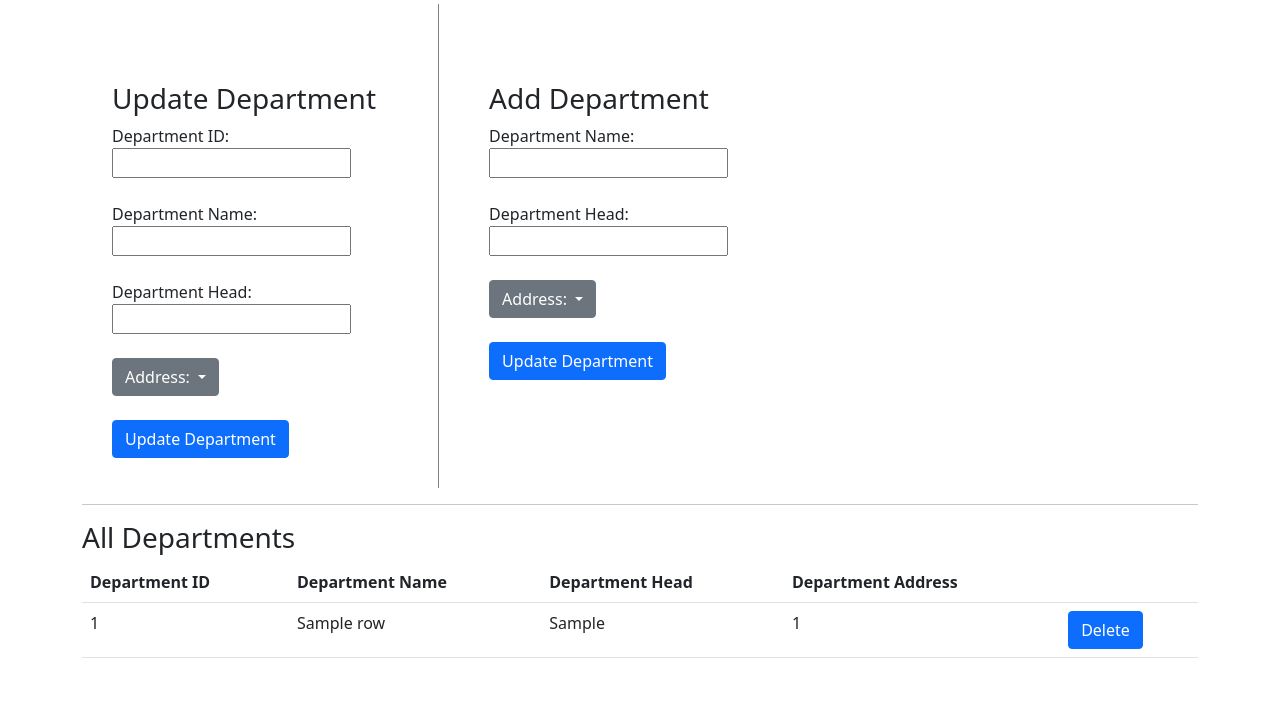
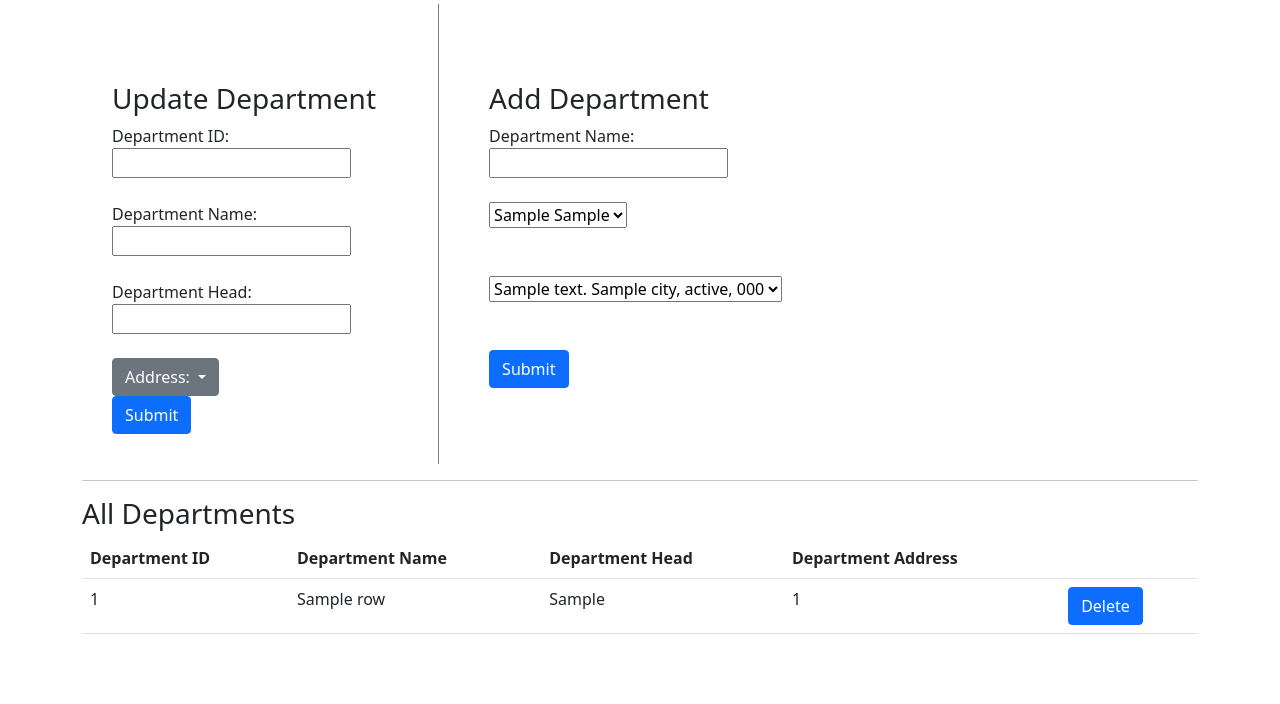
Before and after one commit to JerameKim/ParagonHealthcarePortal, a Flask app: template templates/departments.html in a window 1280 px wide. Shown: the part 178-882 px from the top of the page. After the commit the page ends 812 px from the top, so only its background shows below. Run offline with Flask 2, Linux system fonts and the light colour scheme; the template is opened without the code that fills it: most values are stand-ins (such as "Sample title", 1, 10 or a date in 2020); some libraries are stand-ins or nearby versions.

Commit message:
Department Add included, dropdown fills dynamically

```diff
--- a/app.py
+++ b/app.py
@@ -56,14 +56,17 @@ def insert_sample_data():
     cur.execute('INSERT INTO Departments (departmentName, departmentHead, addressID) VALUES ("Main Surgery", NULL, 2)')
     cur.execute('INSERT INTO Departments (departmentName, departmentHead, addressID) VALUES ("Pharmacy", NULL, 2)')
 
-
     # Insert Some Doctors
     cur.execute('INSERT INTO Doctors (doctorFirst, doctorLast, doctorDOB, departmentID) VALUES ("Dorian", "Grey", "1999-09-09", 1)')
     cur.execute('INSERT INTO Doctors (doctorFirst, doctorLast, doctorDOB, departmentID) VALUES ("Frasier", "Crane", "2000-01-01", 2)')
+    cur.execute('INSERT INTO Doctors (doctorFirst, doctorLast, doctorDOB, departmentID) VALUES ("Simon", "Garfunkle", "2040-11-11", 2)')
+
+
 
 
     # Insert Doctors_Procedures
     # cur.execute('INSERT INTO Doctors_Procedures (procedureID, doctorID) VALUES (1, 1)')
+
 
     # Insert Appointments
     # cur.execute('INSERT INTO Appointments (patientID, doctorID, procedureID, appointmentDate) VALUES (1, 1, 1, "2000-10-10")')
@@ -183,13 +186,43 @@ def procedures():
 
 @app.route('/departments', methods=['GET', 'PUT', 'POST', 'DELETE'])
 def departments():
-    cur = mysql.connection.cursor()
+    if request.method == 'GET':
+        cur = mysql.connection.cursor()
 
-    cur.execute('SELECT * FROM Departments')
-    result = cur.fetchall()
-    mysql.connection.commit()
-    print(result)
-    return render_template('departments.html', rows=result)
+        cur.execute('SELECT * FROM Departments')
+        result = cur.fetchall()
+
+        cur.execute('SELECT * FROM Addresses')
+        all_addresses = cur.fetchall()
+
+        cur.execute('SELECT * FROM Doctors')
+        all_doctors = cur.fetchall()
+
+        mysql.connection.commit()
+
+        return render_template('departments.html', rows=result, address_list = all_addresses, doctor_list = all_doctors)
+
+    if request.method == "POST":
+
+        departmentName = request.form['departmentName']
+        departmentHead = request.form['departmentHead']
+        departmentAddress = request.form['addressID']
+
+        cur = mysql.connection.cursor()
+
+        cur.execute(f'INSERT INTO Departments (departmentName, departmentHead, addressID) VALUES ("{departmentName}", "{departmentHead}", "{departmentAddress}")')
+        cur.execute('SELECT * FROM Departments')
+        result = cur.fetchall()
+
+        cur.execute('SELECT * FROM Addresses')
+        all_addresses = cur.fetchall()
+
+        cur.execute('SELECT * FROM Doctors')
+        all_doctors = cur.fetchall()
+
+        mysql.connection.commit()
+        # print(result)
+        return render_template('departments.html', rows=result, address_list = all_addresses, doctor_list = all_doctors)
 
 @app.route('/appointments', methods=['GET', 'PUT', 'POST', 'DELETE'])
 def appointments():
--- a/templates/departments.html
+++ b/templates/departments.html
@@ -33,11 +33,11 @@
 
             <form>
                 <label for="departmentID">Department ID: </label><br>
-                <input type="text" id="departmentID"><br><br>
+                <input type="text" name="departmentID" id="departmentID"><br><br>
                 <label for="departmentName">Department Name: </label><br>
-                <input type="text" id="departmentName"><br><br>
+                <input type="text" name="departmentName" id="departmentName"><br><br>
                 <label for="departmentHead">Department Head: </label><br>
-                <input type="text" id="departmentHead"><br><br>
+                <input type="text" name="departmentHead" id="departmentHead"><br><br>
                 <form>
                     <div class="dropdown">
                         <button class="btn btn-secondary dropdown-toggle" type="button" id="dropdownMenuButton"
@@ -51,9 +51,9 @@
                         </div>
                     </div>
                 </form>
+                <input type="submit" class="btn btn-primary">
             </form>
             <br>
-            <button type="button" class="btn btn-primary">Update Department</button>
         </div>
 
         <br>
@@ -61,25 +61,31 @@
         <div class="second">
             <h3>Add Department</h3>
 
-            <form>
+            <form action="/departments" method="POST">
                 <label for="departmentName">Department Name: </label><br>
-                <input type="text" id="departmentName"><br><br>
-                <label for="departmentHead">Department Head: </label><br>
-                <input type="text" id="departmentHead"><br><br>
+                <input type="text" name="departmentName"id="departmentName"><br><br>
                 <div class="dropdown">
-                    <button class="btn btn-secondary dropdown-toggle" type="button" id="dropdownMenuButton"
-                        data-toggle="dropdown" aria-haspopup="true" aria-expanded="false">
-                        Address:
-                    </button>
-                    <div class="dropdown-menu" aria-labelledby="dropdownMenuButton">
-                        <a class="dropdown-item" href="#">4757 East Greenway Road, Phoenix, AZ 85032</a>
-                        <a class="dropdown-item" href="#">44447 Miscavige Ct, Gilman Hot Springs, CA 92583</a>
-                        <a class="dropdown-item" href="#">167676 Main St, Carrolton, GA 30112</a>
-                    </div>
+                    <select name="departmentHead" id="departmentHead">
+                        {% for doctor in doctor_list %}
+                            <option name="departmentHead" value="{{doctor.doctorID}}" SELECTED> {{doctor.doctorFirst}} {{doctor.doctorLast}}</option>
+                        {% endfor %}
+                    </select>
                 </div>
+                <br>
+                <br>
+
+                <div class="dropdown">
+                    <select name="addressID" id="addressID">
+                        {% for address in address_list %}
+                            <option name="addressID" value="{{address.addressID}}" SELECTED> {{address.streetAddresss}} {{address.city}}, {{address.state}}, {{address.zipCode}}</option>
+                        {% endfor %}
+                    </select>
+                </div>
+                <br>
+                <br>
+                <input type="submit" class="btn btn-primary">
             </form>
             <br>
-            <button type="button" class="btn btn-primary">Update Department</button>
         </div>
     </div>
     <hr>
```
